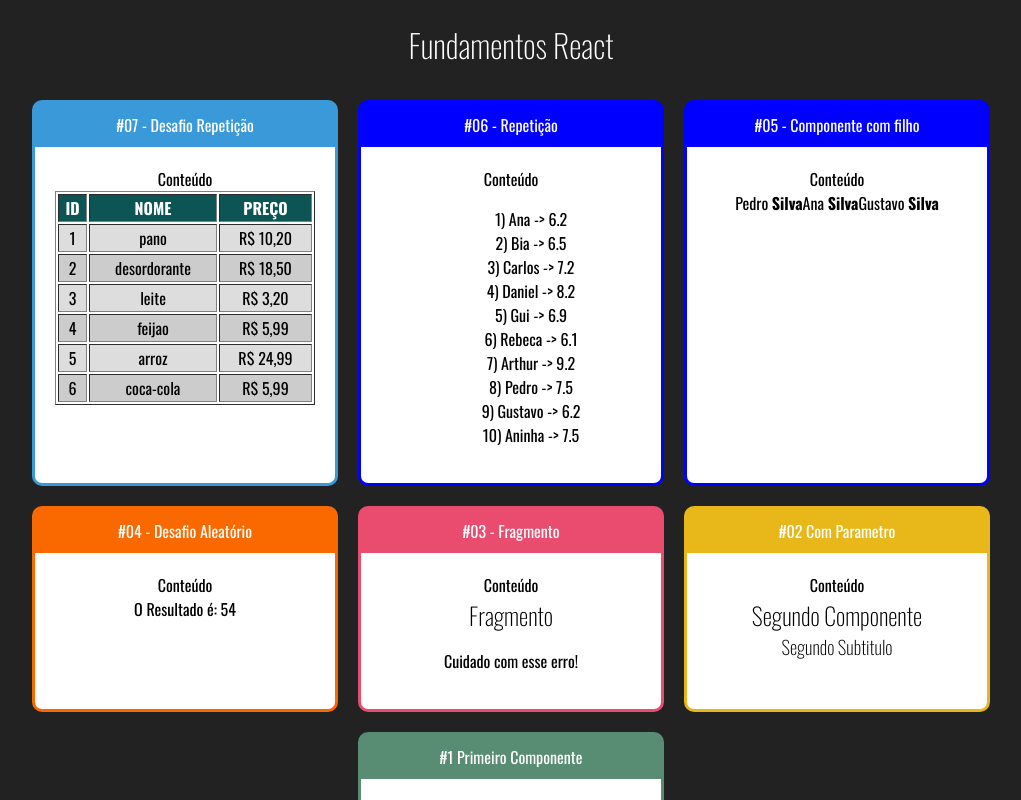
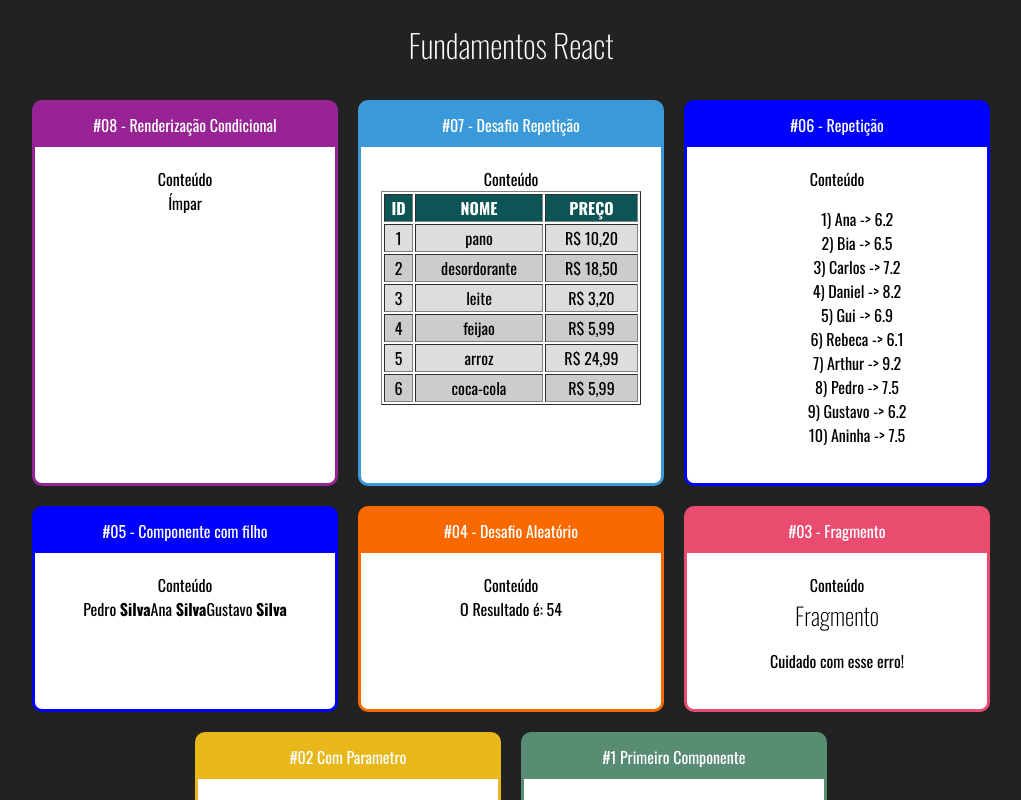
Before and after one commit to LucasGuasselli/React-Redux, a React (Create React App) app: page / in a window 1280 px wide. Shown: the top 800 px of the page, without its empty margins (129-1150 px from the left). Built offline with nearby package versions, Linux system fonts and the light colour scheme.

Commit message:
Seção 2 - Renderização Condicional #1

```diff
--- a/src/App.jsx
+++ b/src/App.jsx
@@ -11,6 +11,7 @@
 import FamiliaMembro from './components/basics/FamiliaMembro';
 import ListaAlunos from "./components/repeticao/ListaAlunos"
 import ListaProdutos from "./components/repeticao/TabelaProdutos"
+import ParOuImpar from "./components/condicional/ParOuImpar"
 
 
 //underline representa que o unico parametro da function nao sera usado
@@ -20,6 +21,10 @@
         <h1>Fundamentos React</h1>
 
         <div className="Cards">
+
+            <Card titulo="#08 - Renderização Condicional" color="#982395">
+                <ParOuImpar numero={23} />
+            </Card>
 
             <Card titulo="#07 - Desafio Repetição" color="#3A9AD9">
                 <ListaProdutos></ListaProdutos>
--- /dev/null
+++ b/src/components/condicional/ParOuImpar.jsx
@@ -0,0 +1,10 @@
+import React from 'react'
+
+export default props => {
+    const isPar = props.numero % 2 === 0
+    return (
+        <div>
+            { isPar ? <span>Par</span> : <span>Ímpar</span> }
+        </div>
+    )
+}
```
